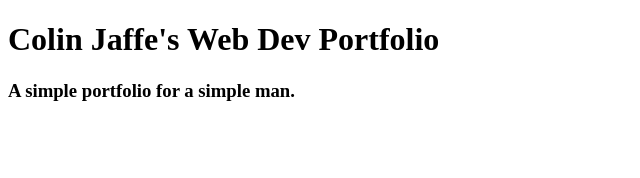
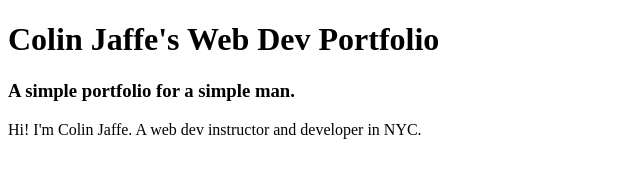
Before and after one commit to abbreviatedman/portfolio-site, a plain HTML site: page index.html in a window 1280 px wide. Shown: the whole page, without its empty margins (0-640 px from the left). Drawn offline with Linux system fonts and the light colour scheme.

Commit message:
Adds about me paragraph.

```diff
--- a/index.html
+++ b/index.html
@@ -8,5 +8,6 @@
 <body>
     <h1>Colin Jaffe's Web Dev Portfolio</h1>
     <h3>A simple portfolio for a simple man.</h3>
+    <p>Hi! I'm Colin Jaffe. A web dev instructor and developer in NYC.</p>
 </body>
 </html>
```
